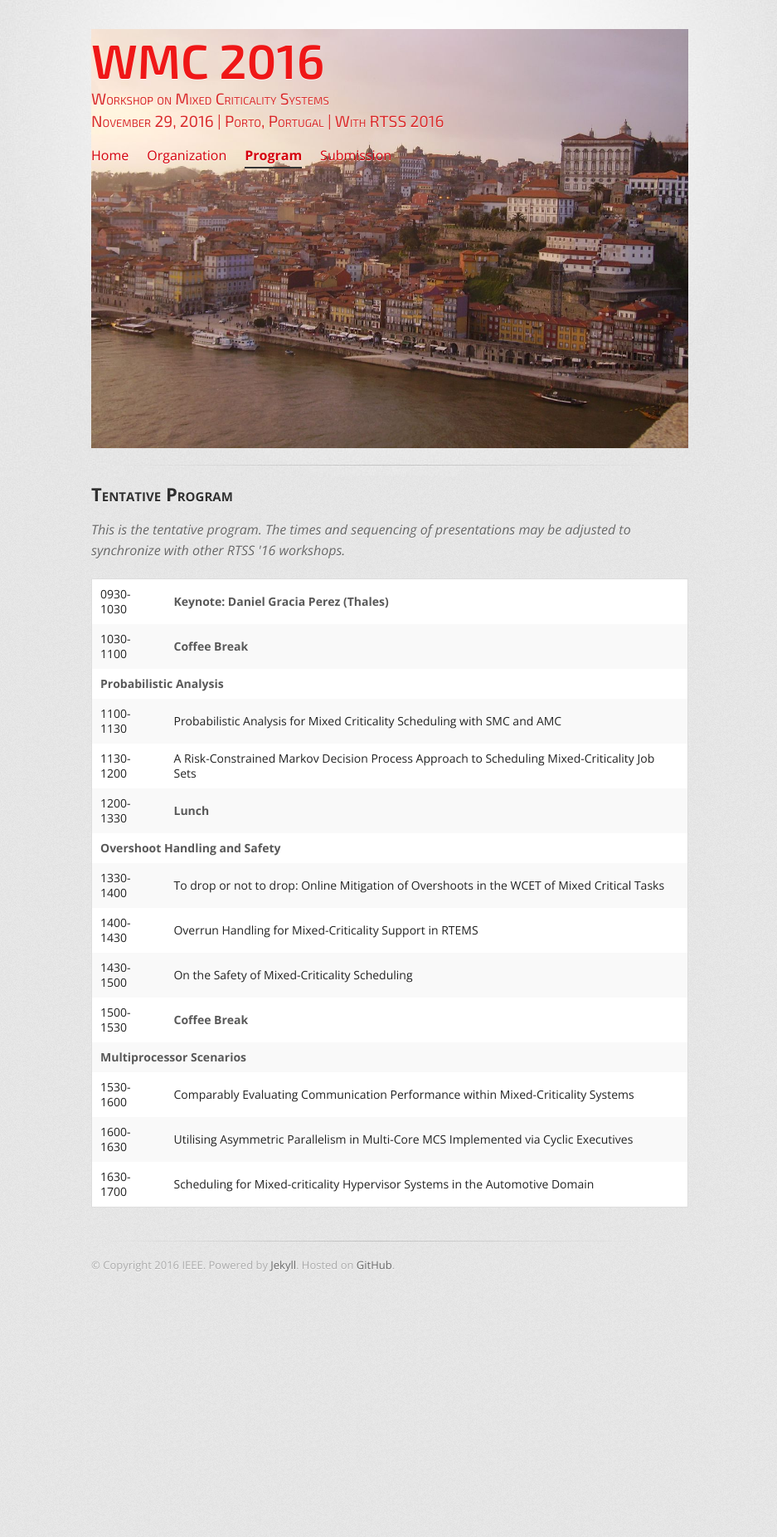
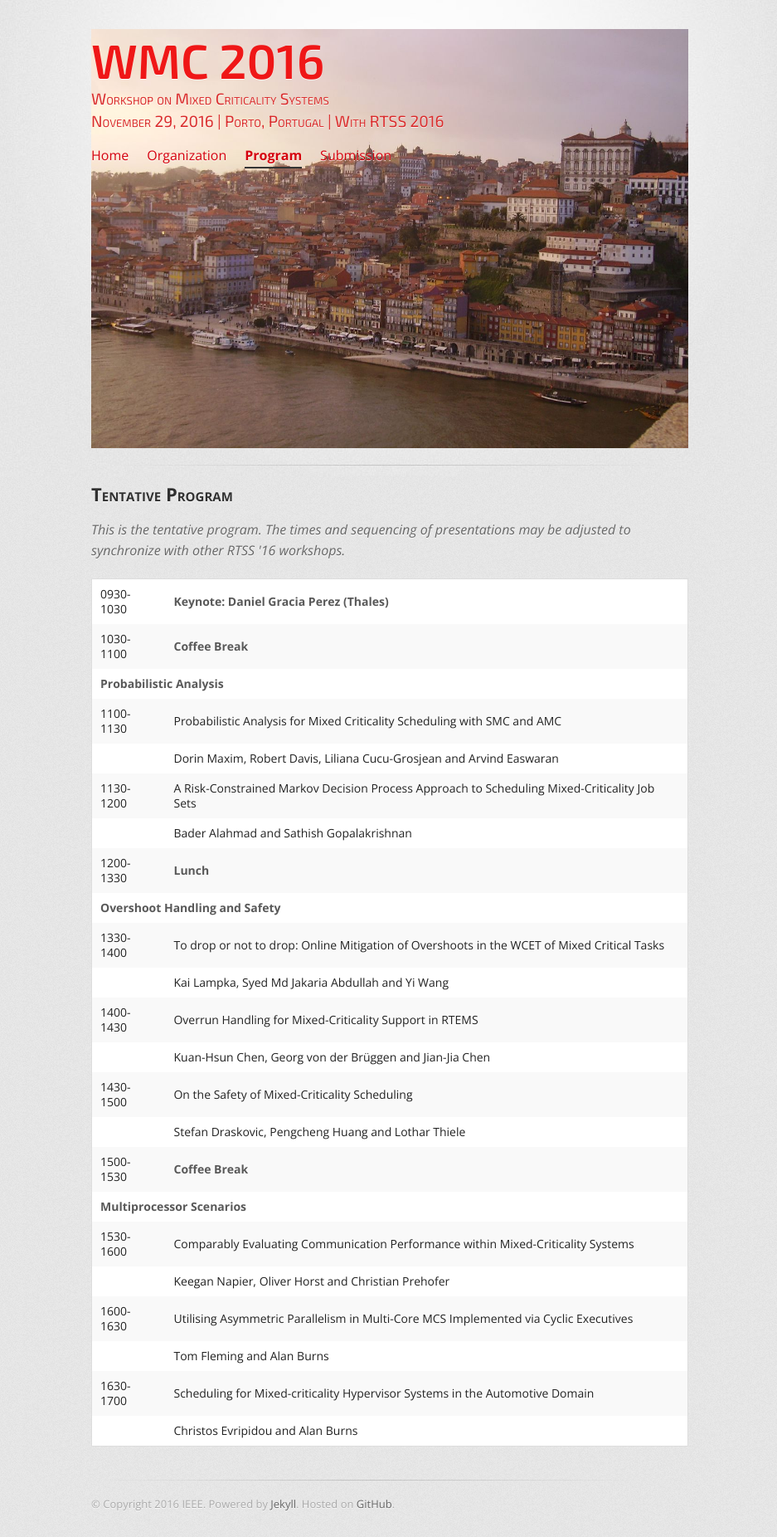
Before and after one commit to GSathish/wmc2016, a Jekyll site: the page built from program/index.html, in a window 1280 px wide. Shown: the whole page at 83% size, without its empty margins (170-1107 px from the left). Built offline with Jekyll 4.4.1, drawn with Linux system fonts in a browser that asks for light colours; before the commit the page ends 1564 px from its top, so only the background shows below that.

Commit message:
added authors

```diff
--- a/program/index.html
+++ b/program/index.html
@@ -24,17 +24,25 @@ description: WMC 2016 Program
   <tr>
     <td>1100-1130</td><td>Probabilistic Analysis for Mixed Criticality Scheduling with SMC and AMC</td>
   </tr>
+  <tr><td></td><td>Dorin Maxim, Robert Davis, Liliana Cucu-Grosjean and Arvind Easwaran</td></tr>
   <tr>
     <td>1130-1200</td><td>A Risk-Constrained Markov Decision Process Approach to Scheduling Mixed-Criticality Job Sets</td>
   </tr>
+  <tr><td></td><td>Bader Alahmad and Sathish Gopalakrishnan</td></tr>
   <tr><td>1200-1330</td><td><strong>Lunch</strong></td></tr>
   <tr><td colspan="2"><strong>Overshoot Handling and Safety</strong></td></tr>
   <tr><td>1330-1400</td><td>To drop or not to drop: Online Mitigation of Overshoots in the WCET of Mixed Critical Tasks</td></tr>
+  <tr><td></td><td>Kai Lampka, Syed Md Jakaria Abdullah and Yi Wang</td></tr>
   <tr><td>1400-1430</td><td>Overrun Handling for Mixed-Criticality Support in RTEMS</td></tr>
+  <tr><td></td><td>Kuan-Hsun Chen, Georg von der Brüggen and Jian-Jia Chen</td></tr>
   <tr><td>1430-1500</td><td>On the Safety of Mixed-Criticality Scheduling</td></tr>
+  <tr><td></td><td>Stefan Draskovic, Pengcheng Huang and Lothar Thiele</td></tr>
   <tr><td>1500-1530</td><td><strong>Coffee Break</strong></td></tr>
   <tr><td colspan="2"><strong>Multiprocessor Scenarios</strong></td></tr>
   <tr><td>1530-1600</td><td>Comparably Evaluating Communication Performance within Mixed-Criticality Systems</td></tr>
+  <tr><td></td><td>Keegan Napier, Oliver Horst and Christian Prehofer</td></tr>
   <tr><td>1600-1630</td><td>Utilising Asymmetric Parallelism in Multi-Core MCS Implemented via Cyclic Executives</td></tr>
+  <tr><td></td><td>Tom Fleming and Alan Burns</td></tr>
   <tr><td>1630-1700</td><td>Scheduling for Mixed-criticality Hypervisor Systems in the Automotive Domain</td></tr>
+  <tr><td></td><td>Christos Evripidou and Alan Burns</td></tr>
 </table>
```
